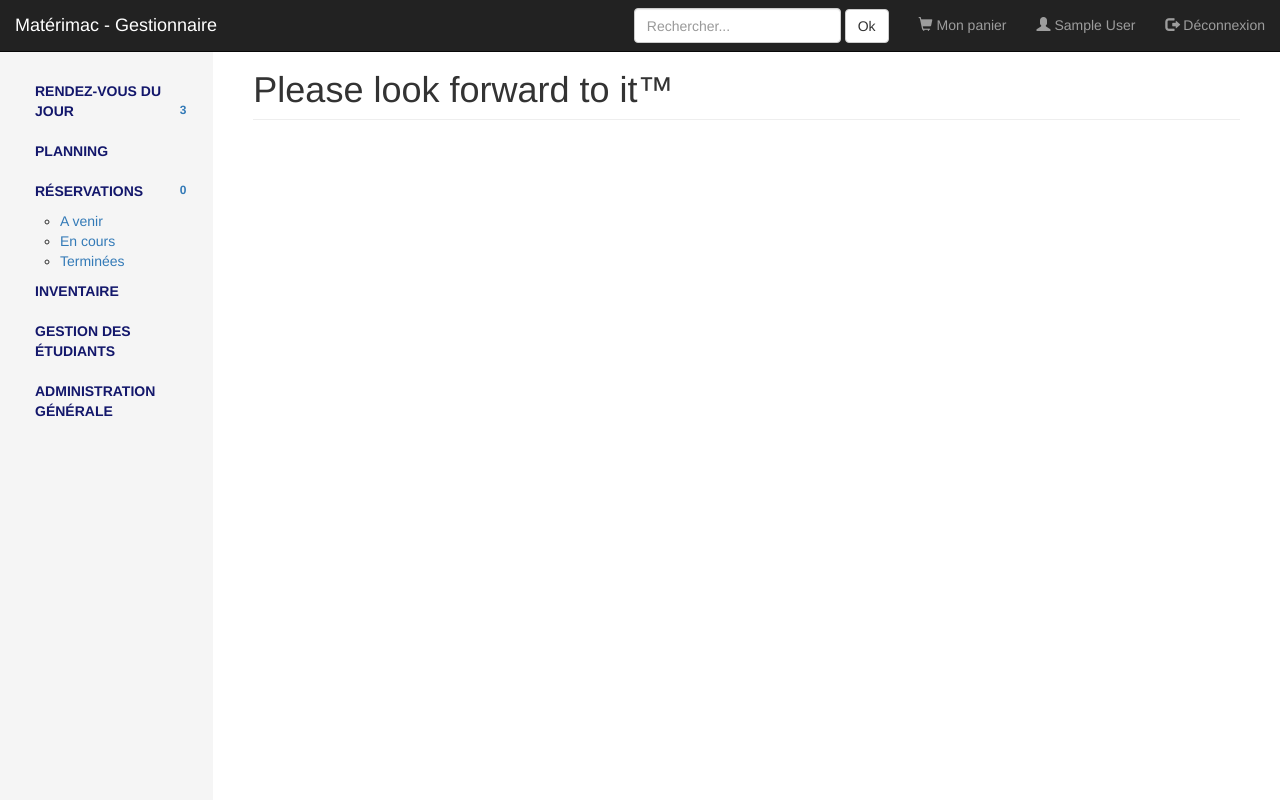
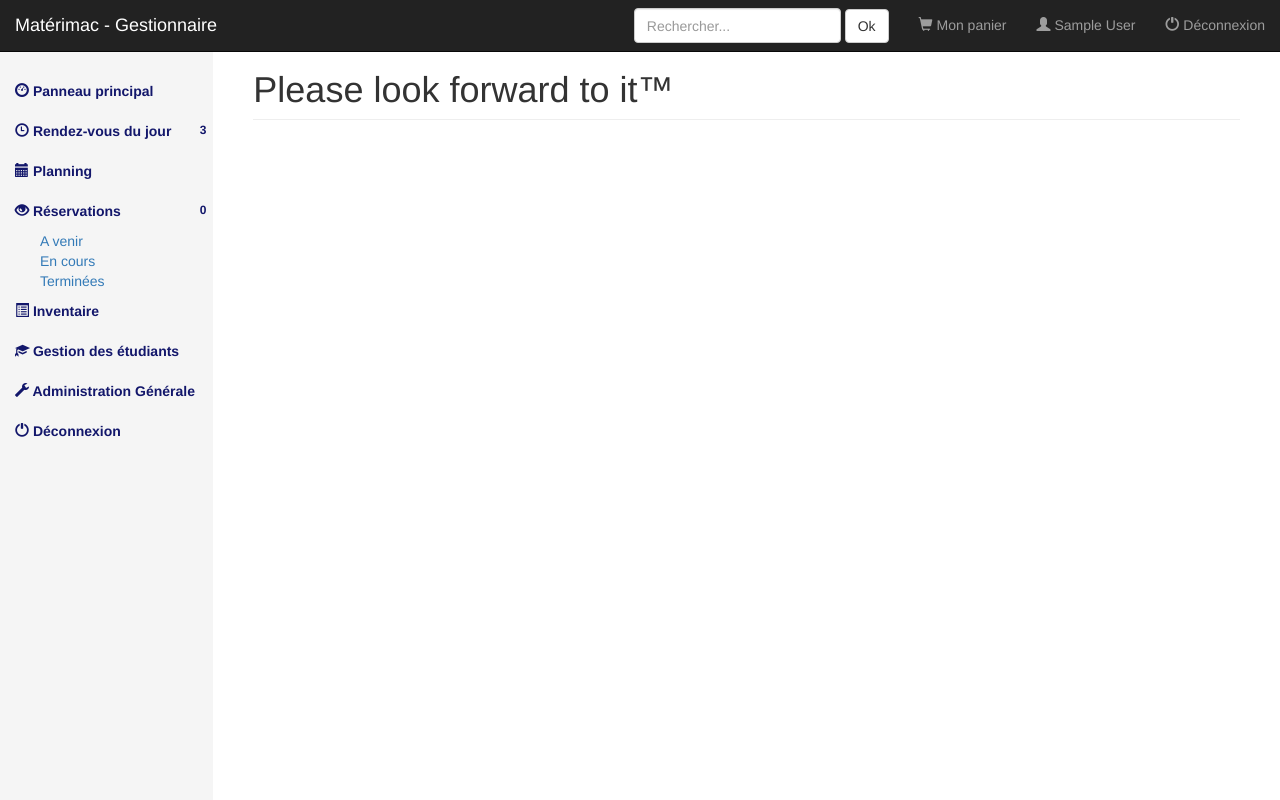
Before and after one commit to AngelZatch/Materimac, a PHP site: page /dashboard.php in a window 1280 px wide. Run offline with PHP 8.4, Linux system fonts and the light colour scheme; the visitor is signed in with stand-in values (Sample User, id 1); data that the repository does not hold is empty.

Commit message:
Améliorations navigation latérale
- Ajout d'icônes
- Ajout d'options
- TO FIX : collapse toujours glitché...

```diff
--- a/css/dashboard.css
+++ b/css/dashboard.css
@@ -13,7 +13,7 @@ body{
         left: 0;
         z-index: 1000;
         display: block;
-        padding: 20px;
+        padding: 20px 0;
         background-color: #f5f5f5;
         overflow-x: hidden;
         overflow-y: auto;
@@ -21,9 +21,12 @@ body{
 }
 
 .main-option{
-    text-transform: uppercase;
-    font-weight: 700;
+    font-weight: 600;
     color: #13176b;
+}
+
+.nav-list{
+	list-style: none;
 }
 
 .main{
--- a/nav.php
+++ b/nav.php
@@ -22,7 +22,7 @@
                 </ul>
             </li>
             <li><a href="#"><span class="glyphicon glyphicon-user"></span> <?php echo $_SESSION['prenom'];?></a></li>
-            <li><a href="logout.php"><span class="glyphicon glyphicon-log-out"></span> Déconnexion</a></li>
+            <li><a href="logout.php"><span class="glyphicon glyphicon-off"></span> Déconnexion</a></li>
           </ul>
           <form class="navbar-form navbar-right" action="recherche_display.php" method="get">
             <input type="text" class="form-control" placeholder="Rechercher..." name="recherche">
--- a/side-menu.php
+++ b/side-menu.php
@@ -15,25 +15,28 @@ $reservationsEnAttente = $dataGWR['COUNT(*)'];
 ?>
 
 
-<div class="col-sm-3 col-md-2 sidebar">
+<div class="col-sm-2 col-md-2 sidebar">
 	<ul class="nav nav-sidebar">
-		<li><a href="meetings.php" class="main-option" data-collapse="accordion">Rendez-vous du jour <span class="badge">3</span></a></li>
-		<li><a href="planning.php" class="main-option" data-collapse="accordion">Planning</a></li>
-		<li data-collapse-summary><a class="main-option toggleable" data-collapse="accordion">Réservations <span class="badge"><?php echo $reservationsEnAttente;?></span></a>
+	<li><a href="dashboard.php" class="main-option"><span class="glyphicon glyphicon-dashboard"></span> Panneau principal</a></li>
+		<li><a href="meetings.php" class="main-option"><span class="glyphicon glyphicon-time"></span> Rendez-vous du jour <span class="badge">3</span></a></li>
+		<li><a href="planning.php" class="main-option"><span class="glyphicon glyphicon-calendar"></span> Planning</a></li>
+		<li><a href="#" class="main-option"><span class="glyphicon glyphicon-eye-open"></span> Réservations <span class="badge"><?php echo $reservationsEnAttente;?></span></a>
 			<ul class="nav-list">
 				<li><a href="reservations.php?id=1">A venir</a></li>
 				<li><a href="reservations.php?id=2">En cours</a></li>
 				<li><a href="reservations.php?id=3">Terminées</a></li>
 			</ul>
 		</li>
-		<li><a href="materiel_liste.php" class="main-option" data-collapse="accordion">Inventaire</a></li>
-		<li data-collapse-summary><a class="main-option toggleable" data-collapse="accordion">Gestion des étudiants</a><?php afficherPromotion(); ?></li>
-		<li><a href="general-admin.php" class="main-option" data-collapse="accordion">Administration Générale</a></li>
+		<li><a href="materiel_liste.php" class="main-option"><span class="glyphicon glyphicon-list-alt"></span> Inventaire</a></li>
+		<li><a href="#" class="main-option toggleable" data-collapse="accordion"><span class="glyphicon glyphicon-education"></span> Gestion des étudiants</a><?php afficherPromotion(); ?></li>
+		<li><a href="general-admin.php" class="main-option"><span class="glyphicon glyphicon-wrench"></span> Administration Générale</a></li>
+		<!--<li><a href="#" class="main-option"><span class="glyphicon glyphicon-envelope"></span> Rapporter un bug</a></li>-->
+		<li><a href="logout.php" class="main-option"><span class="glyphicon glyphicon-off"></span> Déconnexion</a></li>
 	</ul>
 </div>
 
 <script src="js/jquery-1.11.2.min.js"></script>
 <script src="js/jquery.collapse.js"></script>
 <script>
-new jQueryCollapse($(".toggleable"),{query: 'a'});
+	new jQueryCollapse($(".toggleable"),{query: 'li'});
 </script>
```
